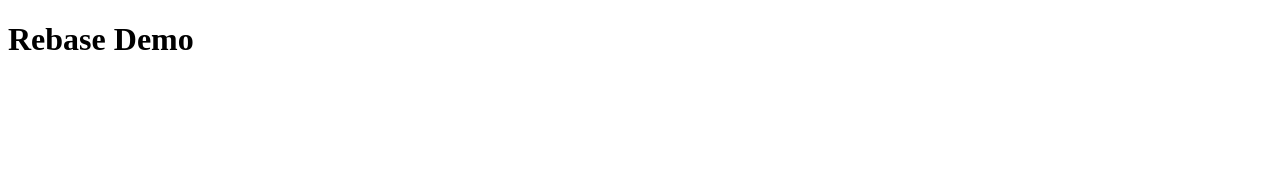
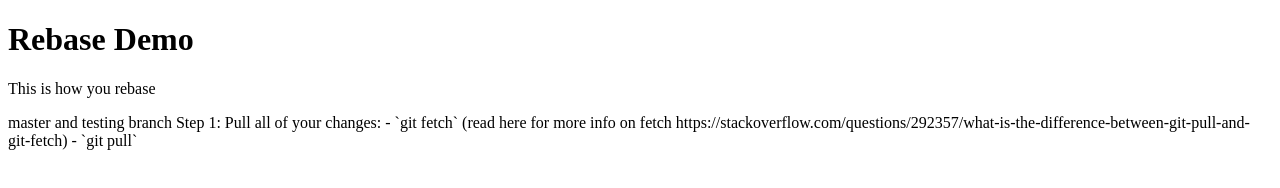
Before and after one commit to erkgmz/rebase-demo, a plain HTML site: page index.html in a window 1280 px wide. Drawn offline with Linux system fonts and the light colour scheme.

Commit message:
Add step 1

```diff
--- a/index.html
+++ b/index.html
@@ -8,5 +8,13 @@
 </head>
 <body>
   <h1>Rebase Demo</h1>
+  <p>This is how you rebase</p>
+  master and testing branch
+
+  Step 1:
+    Pull all of your changes:
+      - `git fetch` (read here for more info on fetch https://stackoverflow.com/questions/292357/what-is-the-difference-between-git-pull-and-git-fetch)
+      - `git pull`
+
 </body>
 </html>
```
